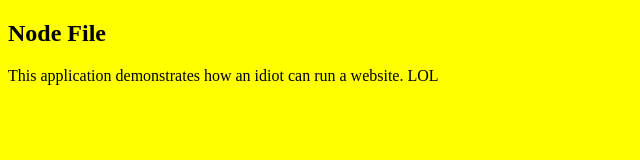
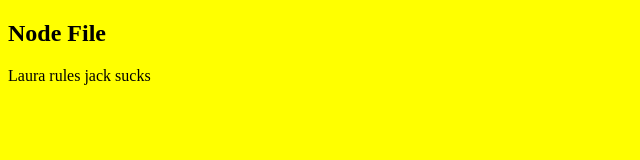
Before and after one commit to Boycey63/node_jb, a website: page index.html in a window 1280 px wide. Shown: the whole page, without its empty margins (0-640 px from the left). Drawn offline with Linux system fonts and the light colour scheme.

```diff
--- a/index.html
+++ b/index.html
@@ -10,6 +10,6 @@
     <h2>
       Node File
     </h2>
-    <p>This application demonstrates how an idiot can run a website. LOL</p>
+    <p>Laura rules jack sucks</p>
   </body>
 </html>
--- a/index.js
+++ b/index.js
@@ -4,4 +4,4 @@
   res.sendFile(__dirname + '/index.html');
 });
 app.listen(3010);
-console.log("Server listening on port 3010!");
+//console.log("Server listening on port 3010!");
```
